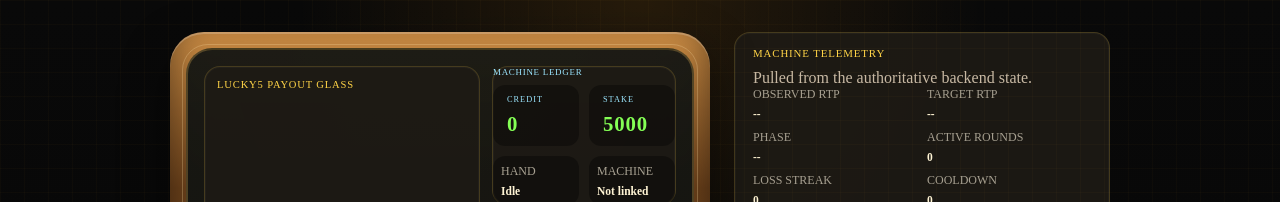
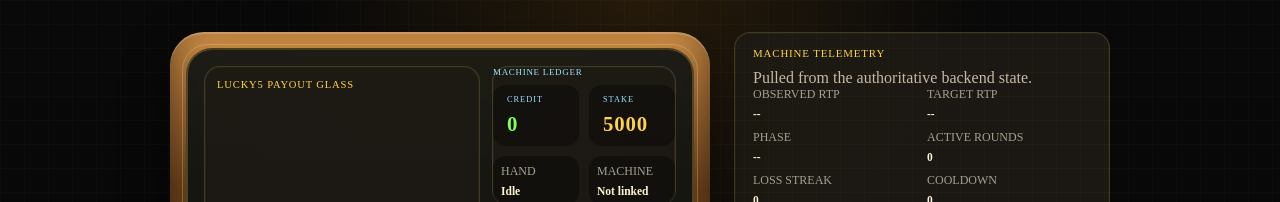
Before and after one commit to ironkid90/Lucky5-4, a Next.js app in the folder src/web/: page / in a window 1280 px wide. Shown: the top 202 px of the page. Built offline with nearby package versions, Linux system fonts and the light colour scheme.

Commit message:
Update src/web/app/globals.css
Co-authored-by: codeant-ai[bot] <151821869+codeant-ai[bot]@users.noreply.github.com>

```diff
--- a/src/web/app/globals.css
+++ b/src/web/app/globals.css
@@ -250,6 +250,9 @@ input {
   letter-spacing: 0.04em;
 }
 
+.status-grid .status-chip.ledger:nth-child(2) strong {
+  color: var(--amber-hot);
+}
 .machine-title {
   font-size: 0.68rem;
   color: #fff1c1;
```
